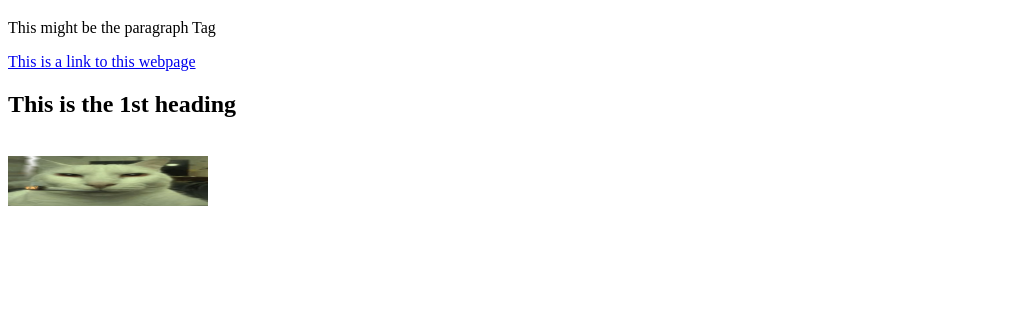
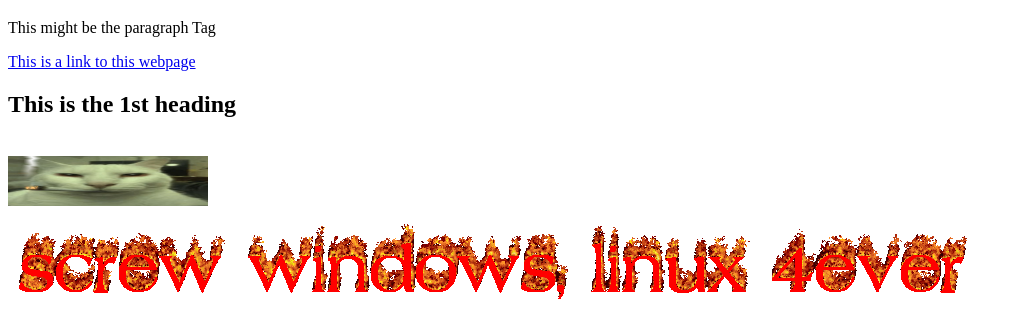
Before and after one commit to dmgrover/dmgrover.github.io, a plain HTML site: page index.html in a window 1280 px wide. Shown: the part 61-396 px from the top of the page, without its empty margins (0-1021 px from the left). Drawn offline with Linux system fonts and the light colour scheme.

Commit message:
added GIFFFFF

```diff
--- a/index.html
+++ b/index.html
@@ -9,6 +9,8 @@
         <a href="https://dmgrover.github.io/">This is a link to this webpage</a>
         <h2>This is the 1st heading</h2><br />
 
-        <img src="cat.png" width="200" height="50">
+        <img src="cat.png" width="200" height="50"><br />
+
+        <img src="awesomegif.gif" width="973" height="101">
     </body>
 </html>
```
Also changed, not shown: awesomegif.gif (added).
